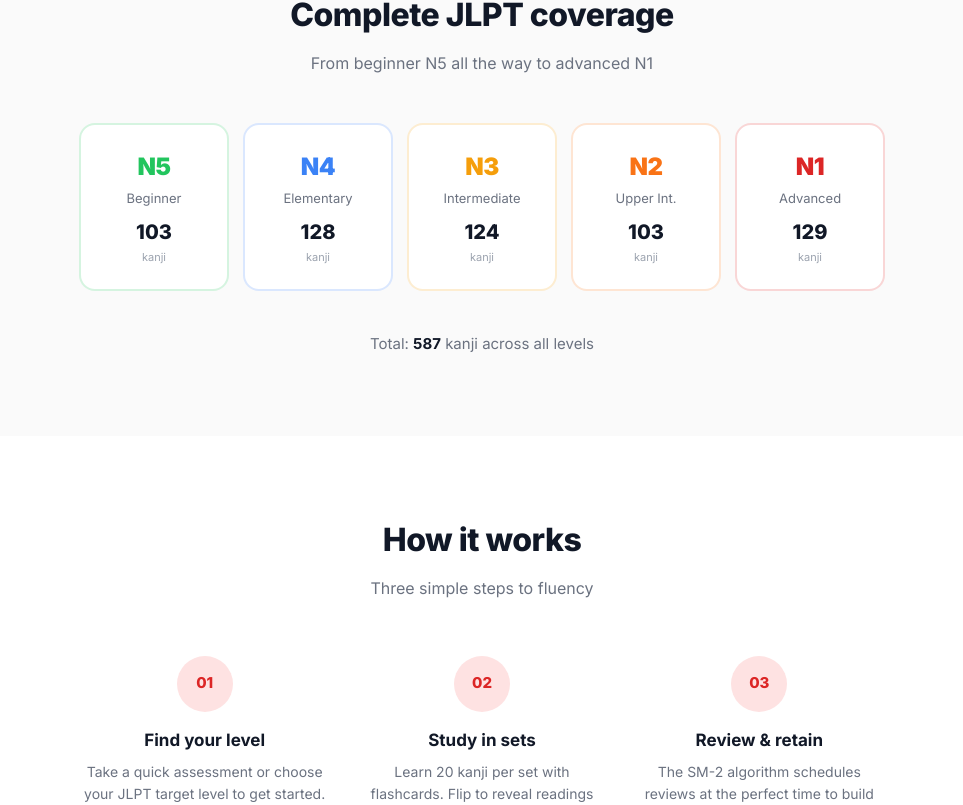
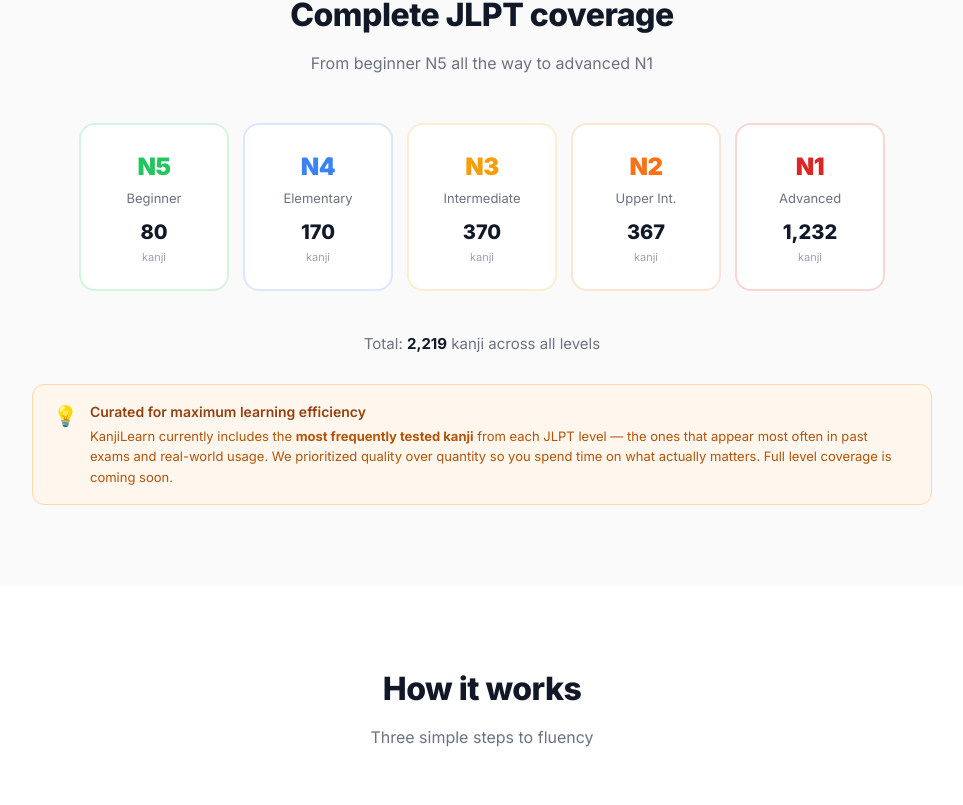
Before and after one commit to sshawn18/kanji-learn, a Next.js app: page / in a window 1280 px wide. Shown: the part 1543-2348 px from the top of the page, without its empty margins (158-1121 px from the left). Built offline with nearby package versions, Linux system fonts and the light colour scheme; no server answers.

Commit message:
fix: restore real JLPT kanji counts, add curated selection explanation

```diff
--- a/app/dashboard/page.tsx
+++ b/app/dashboard/page.tsx
@@ -6,11 +6,11 @@
 import { InstallBanner } from "@/components/InstallBanner";
 
 const LEVEL_META: Record<JLPTLevel, { totalKanji: number; description: string; color: string }> = {
-  N5: { totalKanji: 103, description: "Beginner", color: "#22C55E" },
-  N4: { totalKanji: 128, description: "Elementary", color: "#3B82F6" },
-  N3: { totalKanji: 124, description: "Intermediate", color: "#F59E0B" },
-  N2: { totalKanji: 103, description: "Upper Int.", color: "#F97316" },
-  N1: { totalKanji: 129, description: "Advanced", color: "#DC2626" },
+  N5: { totalKanji: 80, description: "Beginner", color: "#22C55E" },
+  N4: { totalKanji: 170, description: "Elementary", color: "#3B82F6" },
+  N3: { totalKanji: 370, description: "Intermediate", color: "#F59E0B" },
+  N2: { totalKanji: 367, description: "Upper Int.", color: "#F97316" },
+  N1: { totalKanji: 1232, description: "Advanced", color: "#DC2626" },
 };
 
 const LEVELS: JLPTLevel[] = ["N5", "N4", "N3", "N2", "N1"];
--- a/app/page.tsx
+++ b/app/page.tsx
@@ -6,11 +6,11 @@
 import { useRouter } from "next/navigation";
 
 const LEVEL_META = {
-  N5: { totalKanji: 103, description: "Beginner", color: "#22C55E" },
-  N4: { totalKanji: 128, description: "Elementary", color: "#3B82F6" },
-  N3: { totalKanji: 124, description: "Intermediate", color: "#F59E0B" },
-  N2: { totalKanji: 103, description: "Upper Int.", color: "#F97316" },
-  N1: { totalKanji: 129, description: "Advanced", color: "#DC2626" },
+  N5: { totalKanji: 80, description: "Beginner", color: "#22C55E" },
+  N4: { totalKanji: 170, description: "Elementary", color: "#3B82F6" },
+  N3: { totalKanji: 370, description: "Intermediate", color: "#F59E0B" },
+  N2: { totalKanji: 367, description: "Upper Int.", color: "#F97316" },
+  N1: { totalKanji: 1232, description: "Advanced", color: "#DC2626" },
 };
 
 const KANJI_SAMPLES = ["日", "月", "山", "川", "木", "火", "水", "土", "金", "人", "大", "小", "中", "上", "下", "本", "国", "語", "学", "年"];
@@ -209,7 +209,7 @@
             }}
           >
             <span style={{ width: 8, height: 8, borderRadius: "50%", background: "#DC2626", display: "inline-block" }} />
-            JLPT N5 → N1 · All 587 Kanji
+            JLPT N5 → N1 · Most Common Kanji
           </div>
 
           <h1
@@ -474,6 +474,28 @@
               kanji across all levels
             </span>
           </div>
+
+          {/* Curated selection note */}
+          <div style={{
+            marginTop: 28,
+            background: "#FFF7ED",
+            border: "1px solid #FED7AA",
+            borderRadius: 12,
+            padding: "16px 20px",
+            display: "flex",
+            gap: 12,
+            alignItems: "flex-start",
+          }}>
+            <span style={{ fontSize: 20, flexShrink: 0 }}>💡</span>
+            <div>
+              <div style={{ fontSize: 14, fontWeight: 600, color: "#92400E", marginBottom: 4 }}>
+                Curated for maximum learning efficiency
+              </div>
+              <div style={{ fontSize: 13, color: "#B45309", lineHeight: 1.6 }}>
+                KanjiLearn currently includes the <strong>most frequently tested kanji</strong> from each JLPT level — the ones that appear most often in past exams and real-world usage. We prioritized quality over quantity so you spend time on what actually matters. Full level coverage is coming soon.
+              </div>
+            </div>
+          </div>
         </div>
       </section>
 
--- a/app/study/page.tsx
+++ b/app/study/page.tsx
@@ -4,11 +4,11 @@
 import type { JLPTLevel } from "@/lib/kanji-data/types";
 
 const LEVEL_META: Record<JLPTLevel, { totalKanji: number; description: string; color: string; sets: number; examples: string[] }> = {
-  N5: { totalKanji: 103, description: "Absolute beginner — everyday kanji", color: "#22C55E", sets: 6, examples: ["日", "月", "山", "水", "火"] },
-  N4: { totalKanji: 128, description: "Elementary — school-level kanji", color: "#3B82F6", sets: 7, examples: ["電", "話", "食", "学", "校"] },
-  N3: { totalKanji: 124, description: "Intermediate — newspaper kanji", color: "#F59E0B", sets: 7, examples: ["経", "済", "政", "治", "法"] },
-  N2: { totalKanji: 103, description: "Upper intermediate — business kanji", color: "#F97316", sets: 6, examples: ["継", "続", "訓", "練", "技"] },
-  N1: { totalKanji: 129, description: "Advanced — literary kanji", color: "#DC2626", sets: 7, examples: ["鑑", "憧", "翻", "醸", "蒸"] },
+  N5: { totalKanji: 80, description: "Absolute beginner — everyday kanji", color: "#22C55E", sets: 6, examples: ["日", "月", "山", "水", "火"] },
+  N4: { totalKanji: 170, description: "Elementary — school-level kanji", color: "#3B82F6", sets: 7, examples: ["電", "話", "食", "学", "校"] },
+  N3: { totalKanji: 370, description: "Intermediate — newspaper kanji", color: "#F59E0B", sets: 7, examples: ["経", "済", "政", "治", "法"] },
+  N2: { totalKanji: 367, description: "Upper intermediate — business kanji", color: "#F97316", sets: 6, examples: ["継", "続", "訓", "練", "技"] },
+  N1: { totalKanji: 1232, description: "Advanced — literary kanji", color: "#DC2626", sets: 7, examples: ["鑑", "憧", "翻", "醸", "蒸"] },
 };
 
 const LEVELS: JLPTLevel[] = ["N5", "N4", "N3", "N2", "N1"];
@@ -186,6 +186,24 @@
           })}
         </div>
 
+        {/* Curated kanji note */}
+        <div style={{
+          marginTop: 8,
+          marginBottom: 8,
+          background: "#FFF7ED",
+          border: "1px solid #FED7AA",
+          borderRadius: 12,
+          padding: "12px 16px",
+          display: "flex",
+          gap: 10,
+          alignItems: "flex-start",
+        }}>
+          <span style={{ fontSize: 16, flexShrink: 0 }}>💡</span>
+          <p style={{ fontSize: 13, color: "#B45309", margin: 0, lineHeight: 1.5 }}>
+            <strong>Curated selection:</strong> We currently include the most frequently tested kanji from each JLPT level — the ones that appear most in exams and real-world usage. Full level coverage is coming soon.
+          </p>
+        </div>
+
         {/* Stats summary */}
         {totalLearned > 0 && (
           <div style={{ marginTop: 32, background: "#fff", border: "1px solid #F3F4F6", borderRadius: 14, padding: "20px 24px", display: "flex", gap: 32 }}>
```
